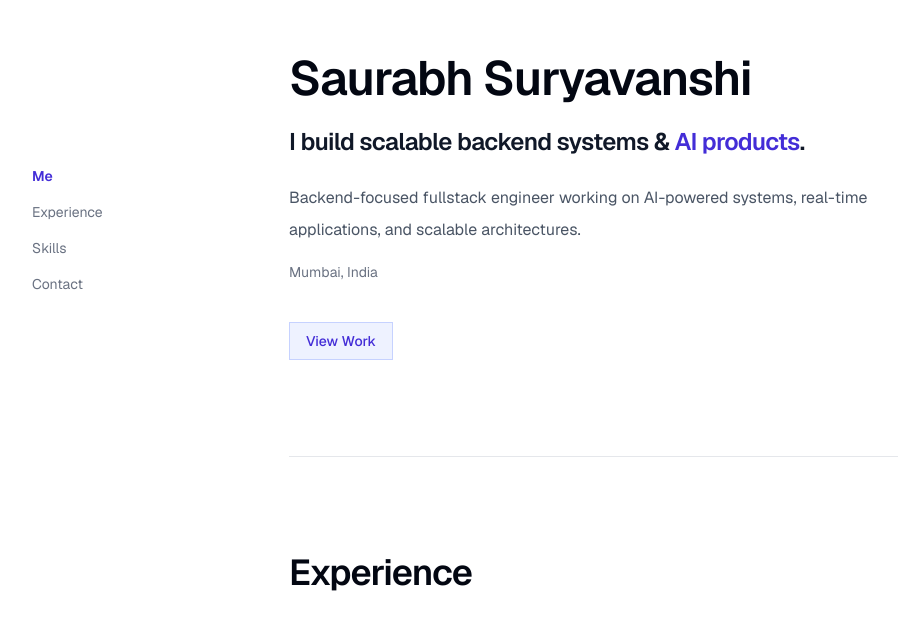
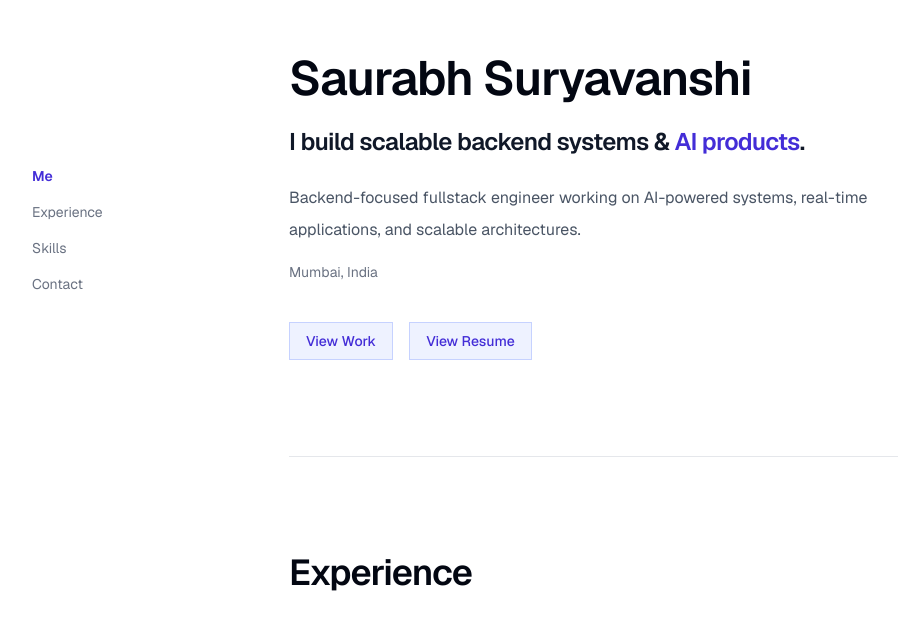
Before and after one commit to hitmxn30/portfolio, a Next.js app: page / in a window 1280 px wide. Shown: the part 170-800 px from the top of the page, without its empty margins (0-898 px from the left). Built offline with nearby package versions, Linux system fonts and the light colour scheme.

Commit message:
Add resume link to Home component for easy access. Include button in header and contact section for improved visibility.

```diff
--- a/app/page.tsx
+++ b/app/page.tsx
@@ -4,6 +4,9 @@ import { useEffect, useState } from "react";
 import Button from "@/components/Button";
 import ProjectBlock from "@/components/ProjectBlock";
 import Section from "@/components/Section";
+
+const RESUME_HREF =
+  "https://drive.google.com/file/d/1UMii781EzDmhS2TOCQ-5w04W1ApTfeV9/view?usp=sharing";
 
 export default function Home() {
   const [activeSection, setActiveSection] = useState("me");
@@ -82,6 +85,9 @@ export default function Home() {
           <p className="mt-4 text-sm text-gray-500">Mumbai, India</p>
           <div className="mt-10 flex flex-wrap gap-4">
             <Button href="#experience">View Work</Button>
+            <Button href={RESUME_HREF} external>
+              View Resume
+            </Button>
           </div>
         </header>
 
@@ -266,6 +272,17 @@ export default function Home() {
               </a>
             </p>
             <p>
+              <span className="font-medium text-gray-900">Resume:</span>{" "}
+              <a
+                href={RESUME_HREF}
+                target="_blank"
+                rel="noopener noreferrer"
+                className="underline underline-offset-4 transition-opacity hover:opacity-70"
+              >
+                View resume
+              </a>
+            </p>
+            <p>
               <span className="font-medium text-gray-900">Phone:</span> +91
               8879522628
             </p>
```
